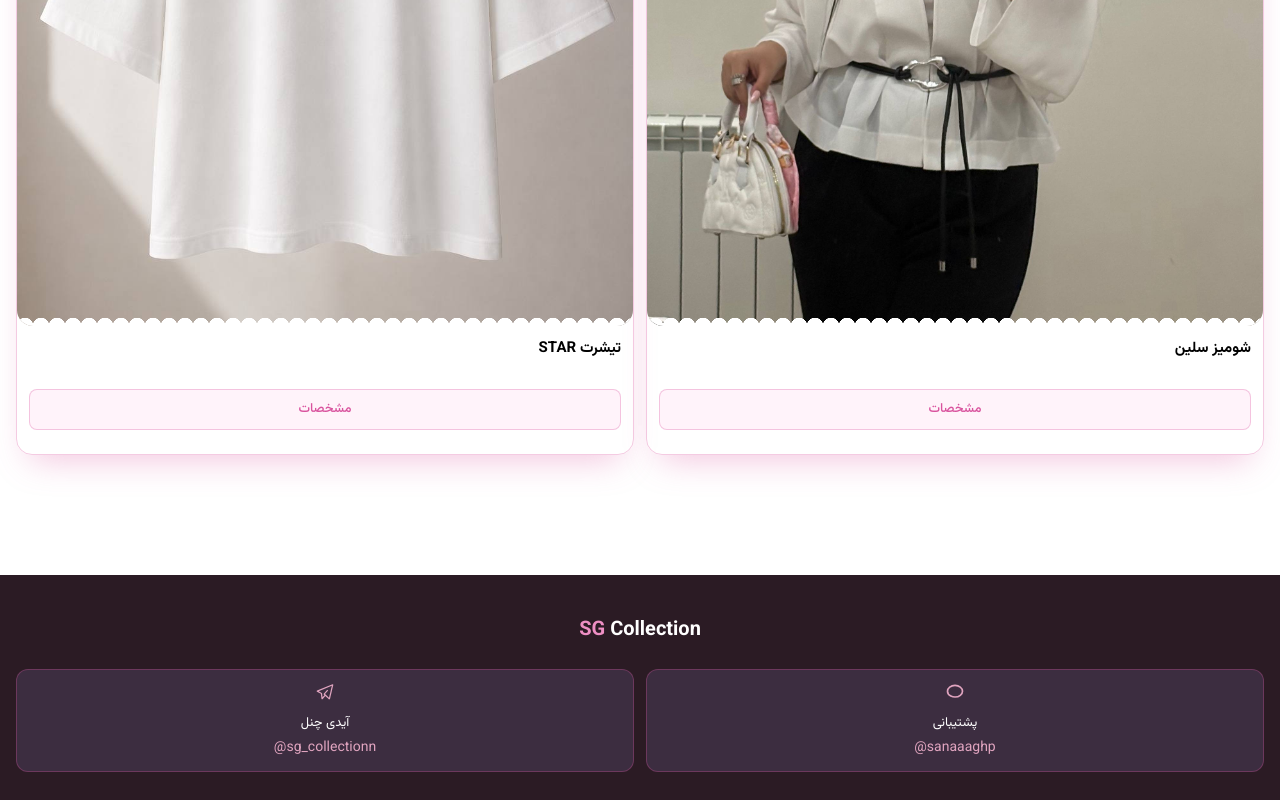
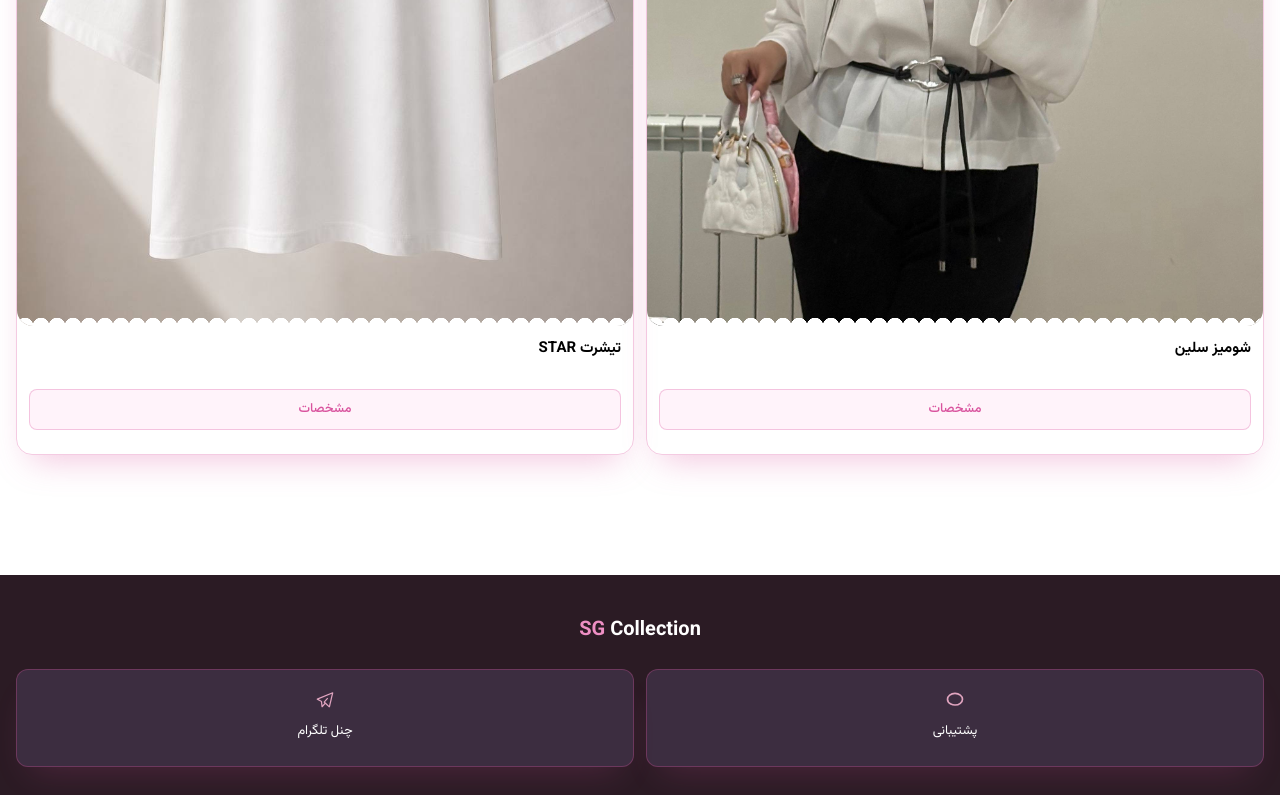
Before and after one commit to SinaKhosravi-DEV/SG.Collection, a website built with Vite: page index.html in a window 1280 px wide. Shown: the part 1229-2029 px from the top of the page. Built offline with nearby package versions, Linux system fonts and the light colour scheme.

Commit message:
add margin

```diff
--- a/index.html
+++ b/index.html
@@ -76,7 +76,7 @@
     <footer class="bg-[#2B1B24] mt-30 px-4 pt-10 pb-7" id="connect">
       <p class="font-bold text-white text-center mb-6 text-[20px]"><span class="text-[#EE8FC4]">SG </span>Collection</p>
       <div class="flex justify-between items-center gap-3">
-        <a href="https://t.me/sanaaaghp" class="border border-[#D9539E]/30 bg-[#3C2D40] grid place-items-center w-full rounded-xl py-3">
+        <a href="https://t.me/sanaaaghp" class="border shadow-[0_18px_34px_-14px_rgba(217,83,158,0.2)] border-[#D9539E]/30 bg-[#3C2D40] grid place-items-center w-full rounded-xl py-5">
           <svg class="text-[#E0A4BF]" xmlns="http://www.w3.org/2000/svg" width="20px" height="20px" viewBox="0 0 24 24">
             <path d="M0 0h24v24H0z" fill="none" />
             <path fill="none" stroke="currentColor" stroke-dasharray="54" stroke-linecap="round" stroke-linejoin="round" stroke-width="2" d="M7 16.82c-2.41 -1.25 -4 -3.39 -4 -5.82c0 -3.87 4.03 -7 9 -7c4.97 0 9 3.13 9 7c0 3.87 -4.03 7 -9 7c-1.85 0 -3.57 -0.43 -5 -1.18Z">
@@ -88,15 +88,13 @@
             </path>
           </svg>
           <p class="text-white mt-3 text-[13px] mb-1">پشتیبانی</p>
-          <p class="text-[#E0A4BF] text-[14px]">sanaaaghp@</p>
         </a>
-        <a href="https://t.me/sg_collectionn" class="border border-[#D9539E]/30 bg-[#3C2D40] grid place-items-center w-full rounded-xl py-3">
+        <a href="https://t.me/sg_collectionn" class="border shadow-[0_18px_34px_-14px_rgba(217,83,158,0.2)] border-[#D9539E]/30 bg-[#3C2D40] grid place-items-center w-full rounded-xl py-5">
           <svg class="text-[#E0A4BF]" xmlns="http://www.w3.org/2000/svg" width="20px" height="20px" viewBox="0 0 24 24">
           <path d="M0 0h24v24H0z" fill="none" />
           <path fill="currentColor" d="M21.02 2.705c.647.052.97.644.97.673l-.006.024q0 .01-.003.013q0 .008-.003.014l-.008.039l-.034.143l-.127.54l-.452 1.925c-.374 1.594-.875 3.719-1.376 5.844l-1.376 5.845l-.453 1.926l-.127.54q-.021.094-.034.142l-.008.036q0 .006-.003.01v.003l-.07-.017c-.298.431-.887.558-1.003.512a1 1 0 0 1-.095-.058l-.039-.03l-.02-.018l-.022-.018l-.056-.05l-.2-.184l-.71-.65l-2.148-1.978l-1.249-1.152l-3.292 3.951l-.046.05c-.564.22-1.176-.15-1.23-.26l-.03-.098l-.01-.046l-.003-.024l-.003-.025l-.008-.06l-.024-.207l-.086-.737l-.515-4.471l-.072-.632l-4.66-2.563a.75.75 0 0 1 .07-1.348l18.5-7.75zM9.241 20.137l.001.003v-.005l-.003-.013zm-4.77-9.046l3.64 2.002a.75.75 0 0 1 .384.572v.001l.001.003l.001.015l.007.053l.023.207l.084.737l.257 2.235l.174 1.51l2.22-2.664l-.501-.463l-.2-.183l-.051-.048l-.014-.012l-.004-.004a.75.75 0 0 1-.05-1.052l4.25-4.75l1.117 1l-3.758 4.2q.192.175.433.399l4.297 3.955l.032.029l.332-1.412l1.376-5.845c.5-2.125 1.002-4.25 1.376-5.844l.288-1.223z" />
         </svg>
-        <p class="text-white mt-3 text-[13px] mb-1">آیدی چنل</p>
-        <p class="text-[#E0A4BF] text-[14px]">sg_collectionn@</p>
+        <p class="text-white mt-3 text-[13px] mb-1">چنل تلگرام</p>
       </a>
       </div>
     </footer>
```
